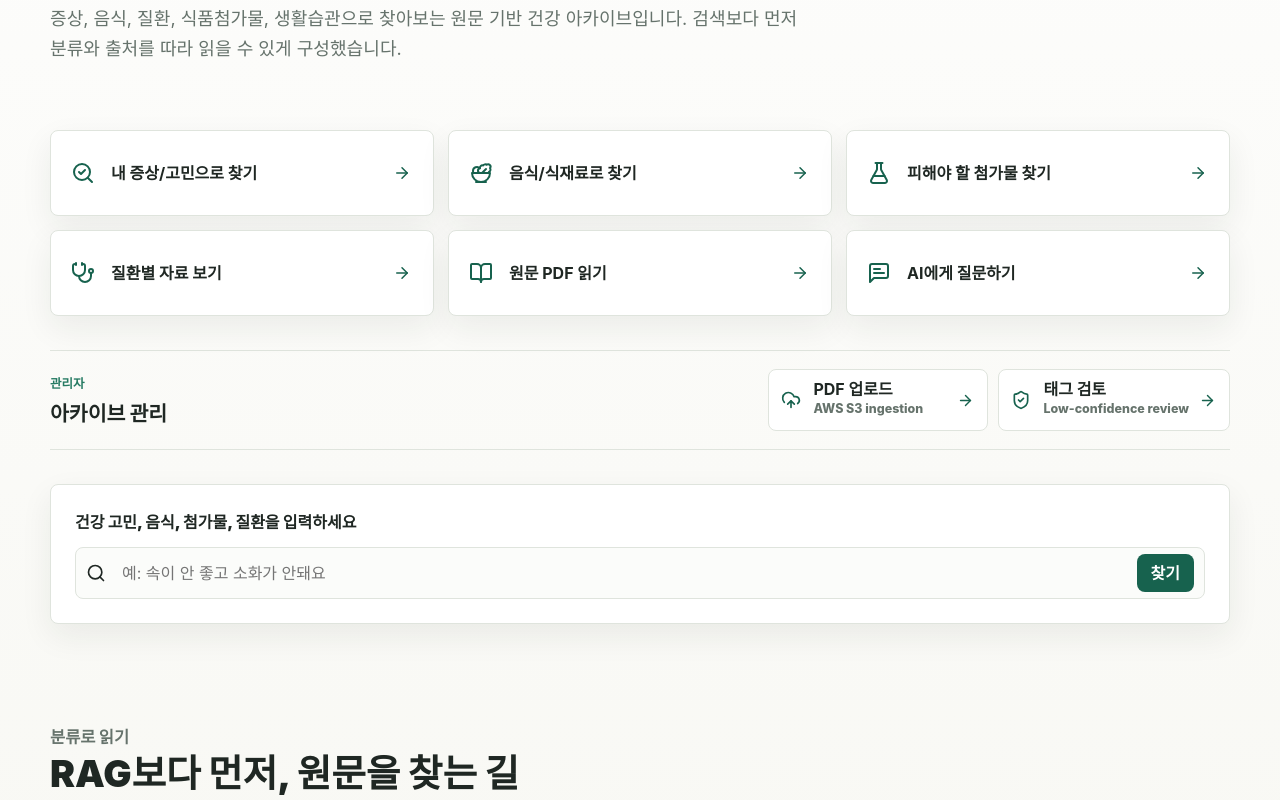
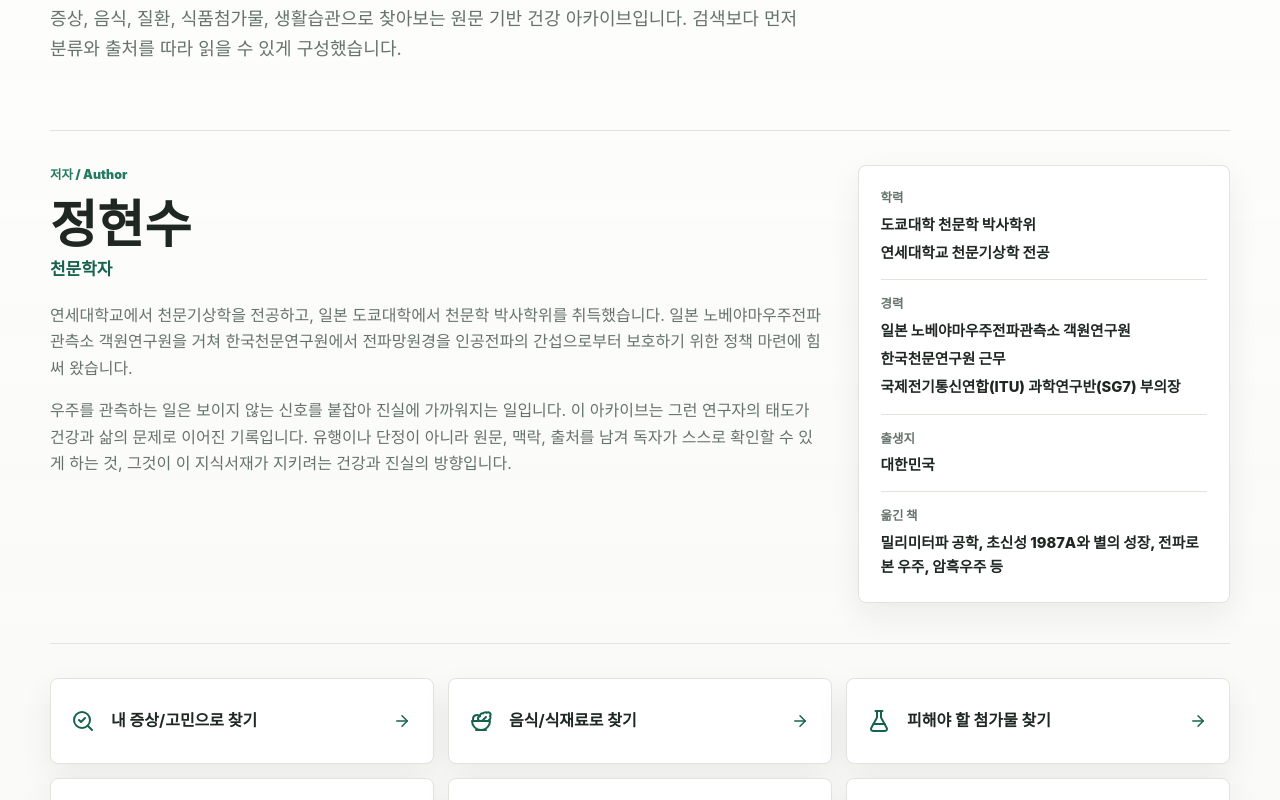
Before and after one commit to manynames3/health1004, a Next.js app in the folder frontend/: page / in a window 1280 px wide. Shown: the part 380-1180 px from the top of the page. Built offline with nearby package versions, Linux system fonts and the light colour scheme; no server answers.

Commit message:
Add author profile section

```diff
--- a/frontend/app/globals.css
+++ b/frontend/app/globals.css
@@ -1114,6 +1114,7 @@ code {
 .review-panel,
 .archive-disclaimer,
 .admin-access-panel,
+.author-section,
 .home-card-grid {
   width: min(1180px, calc(100vw - 40px));
   margin-inline: auto;
@@ -1179,6 +1180,72 @@ code {
   color: var(--accent-dark);
 }
 
+.author-section {
+  display: grid;
+  grid-template-columns: minmax(0, 1.35fr) minmax(320px, 0.65fr);
+  gap: 34px;
+  align-items: start;
+  padding: 34px 0 40px;
+  margin-bottom: 34px;
+  border-top: 1px solid var(--border);
+  border-bottom: 1px solid var(--border);
+}
+
+.author-intro h2 {
+  margin-bottom: 2px;
+  font-size: clamp(2rem, 4vw, 3.2rem);
+  font-weight: 950;
+}
+
+.author-role {
+  margin-bottom: 18px;
+  color: var(--accent-dark);
+  font-size: 1.06rem;
+  font-weight: 950;
+}
+
+.author-intro p:not(.eyebrow, .author-role) {
+  max-width: 820px;
+  color: var(--muted);
+  font-size: 1rem;
+}
+
+.author-profile {
+  display: grid;
+  gap: 14px;
+  margin: 0;
+  padding: 22px;
+  background: #ffffff;
+  border: 1px solid var(--border);
+  border-radius: 8px;
+  box-shadow: var(--soft-shadow);
+}
+
+.author-profile div {
+  display: grid;
+  gap: 4px;
+  padding-bottom: 14px;
+  border-bottom: 1px solid var(--border);
+}
+
+.author-profile div:last-child {
+  padding-bottom: 0;
+  border-bottom: 0;
+}
+
+.author-profile dt {
+  color: var(--muted);
+  font-size: 0.78rem;
+  font-weight: 950;
+}
+
+.author-profile dd {
+  margin: 0;
+  color: var(--text);
+  font-size: 0.92rem;
+  font-weight: 800;
+}
+
 .admin-access-panel {
   display: flex;
   align-items: center;
@@ -1541,6 +1608,7 @@ code {
   .workflow-section,
   .product-grid,
   .admin-panel,
+  .author-section,
   .topic-detail-layout {
     grid-template-columns: 1fr;
   }
@@ -1592,6 +1660,7 @@ code {
   .review-panel,
   .archive-disclaimer,
   .admin-access-panel,
+  .author-section,
   .home-card-grid {
     width: min(100vw - 28px, 680px);
   }
@@ -1608,6 +1677,15 @@ code {
   .admin-access-panel {
     align-items: stretch;
     flex-direction: column;
+  }
+
+  .author-section {
+    gap: 22px;
+    padding: 26px 0 32px;
+  }
+
+  .author-profile {
+    padding: 18px;
   }
 
   .admin-access-actions {
--- a/frontend/components/LandingPage.tsx
+++ b/frontend/components/LandingPage.tsx
@@ -45,6 +45,46 @@ export function LandingPage() {
             검색보다 먼저 분류와 출처를 따라 읽을 수 있게 구성했습니다.
           </p>
         </div>
+      </section>
+
+      <section className="author-section" id="author" aria-labelledby="author-title">
+        <div className="author-intro">
+          <p className="eyebrow">저자 / Author</p>
+          <h2 id="author-title">정현수</h2>
+          <p className="author-role">천문학자</p>
+          <p>
+            연세대학교에서 천문기상학을 전공하고, 일본 도쿄대학에서 천문학 박사학위를 취득했습니다.
+            일본 노베야마우주전파관측소 객원연구원을 거쳐 한국천문연구원에서 전파망원경을 인공전파의
+            간섭으로부터 보호하기 위한 정책 마련에 힘써 왔습니다.
+          </p>
+          <p>
+            우주를 관측하는 일은 보이지 않는 신호를 붙잡아 진실에 가까워지는 일입니다. 이 아카이브는
+            그런 연구자의 태도가 건강과 삶의 문제로 이어진 기록입니다. 유행이나 단정이 아니라 원문,
+            맥락, 출처를 남겨 독자가 스스로 확인할 수 있게 하는 것, 그것이 이 지식서재가 지키려는
+            건강과 진실의 방향입니다.
+          </p>
+        </div>
+        <dl className="author-profile">
+          <div>
+            <dt>학력</dt>
+            <dd>도쿄대학 천문학 박사학위</dd>
+            <dd>연세대학교 천문기상학 전공</dd>
+          </div>
+          <div>
+            <dt>경력</dt>
+            <dd>일본 노베야마우주전파관측소 객원연구원</dd>
+            <dd>한국천문연구원 근무</dd>
+            <dd>국제전기통신연합(ITU) 과학연구반(SG7) 부의장</dd>
+          </div>
+          <div>
+            <dt>출생지</dt>
+            <dd>대한민국</dd>
+          </div>
+          <div>
+            <dt>옮긴 책</dt>
+            <dd>밀리미터파 공학, 초신성 1987A와 별의 성장, 전파로 본 우주, 암흑우주 등</dd>
+          </div>
+        </dl>
       </section>
 
       <section className="home-card-grid" aria-label="Main archive paths">
--- a/frontend/components/SiteChrome.tsx
+++ b/frontend/components/SiteChrome.tsx
@@ -15,6 +15,7 @@ export function SiteHeader() {
         <Link href="/conditions/">질환</Link>
         <Link href="/archive/">원문 PDF</Link>
         <Link href="/ask/">AI 질문</Link>
+        <Link href="/#author">저자</Link>
         <Link className="admin-nav-link" href="/admin/ingest/">
           관리자
         </Link>
```
